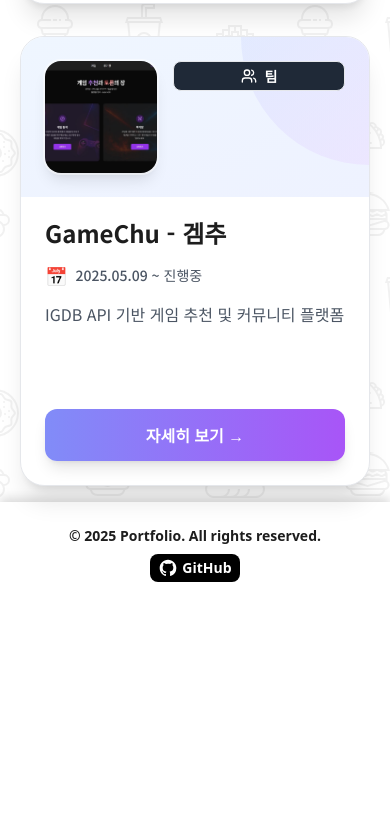
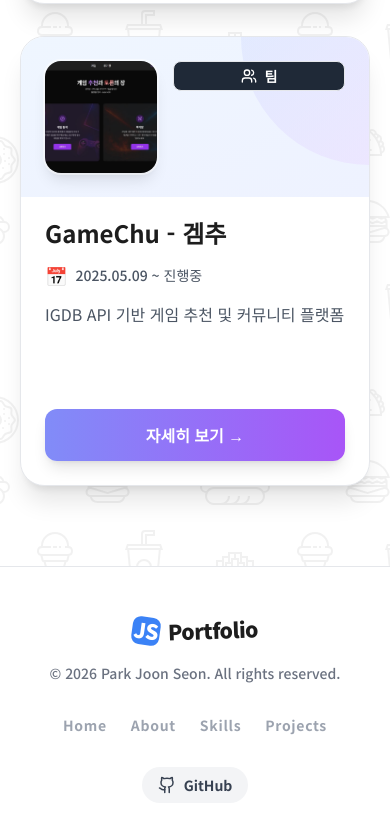
Before and after one commit to roastt1/Portfolio, a Next.js app: page / in a window 390 px wide. Shown: the part 4111-4944 px from the top of the page. Before the commit the page ends 4717 px from the top, so only its background shows below. Built offline with nearby package versions, Linux system fonts and the light colour scheme.

Commit message:
[feat] Footer UI변경 및 nav기능 추가

```diff
--- a/app/components/Footer.tsx
+++ b/app/components/Footer.tsx
@@ -1,29 +1,80 @@
+"use client";
+
+import { Logo } from "./Logo";
+
 export default function Footer() {
+    const scrollToSection = (id: string) => {
+        const el = document.getElementById(id);
+        if (el) {
+            el.scrollIntoView({ behavior: "smooth" });
+        } else {
+            window.scrollTo({ top: 0, behavior: "smooth" });
+        }
+    };
+
     return (
-        <footer className="mt-4 flex w-full flex-col items-center justify-center gap-2 bg-white py-6 text-center font-sans shadow-[-0px_-4px_10px_rgba(0,0,0,0.15)] dark:bg-dark-100 dark:text-white">
-            <p className="text-sm font-semibold sm:text-base">
-                © 2025 Portfolio. All rights reserved.
+        <footer className="relative mt-20 w-full border-t border-gray-200 bg-white py-12 backdrop-blur-md dark:border-gray-800 dark:bg-dark-100 dark:text-white">
+            <div className="mx-auto flex max-w-screen-xl flex-col items-center justify-between gap-8 px-6 md:flex-row md:gap-4">
+                {/* 로고 및 저작권 */}
+                <div className="flex flex-col items-center gap-4 md:items-start">
+                    <Logo onClick={() => scrollToSection("home")} size={28} />
+                    <p className="text-sm font-medium text-gray-500 dark:text-gray-400">
+                        © 2026 Park Joon Seon. All rights reserved.
                     </p>
+                </div>
+
+                {/* nav 링크 */}
+                <nav className="flex gap-6 text-sm font-bold uppercase tracking-wider text-gray-400 dark:text-gray-500">
+                    <button
+                        onClick={() => scrollToSection("home")}
+                        className="cursor-pointer transition-colors hover:text-blue-500"
+                    >
+                        Home
+                    </button>
+                    <button
+                        onClick={() => scrollToSection("about")}
+                        className="cursor-pointer transition-colors hover:text-blue-500"
+                    >
+                        About
+                    </button>
+                    <button
+                        onClick={() => scrollToSection("skills")}
+                        className="cursor-pointer transition-colors hover:text-blue-500"
+                    >
+                        Skills
+                    </button>
+                    <button
+                        onClick={() => scrollToSection("projects")}
+                        className="cursor-pointer transition-colors hover:text-blue-500"
+                    >
+                        Projects
+                    </button>
+                </nav>
+
+                {/* 깃허브 */}
                 <a
                     href="https://github.com/roastt1"
                     target="_blank"
                     rel="noopener noreferrer"
-                className="flex items-center gap-1 rounded-lg bg-black px-2 py-1 text-sm font-semibold text-white transition hover:brightness-[0.7] dark:border-dark-400 dark:bg-white dark:text-black sm:text-base"
+                    className="group flex items-center gap-2 rounded-full bg-gray-100 px-4 py-2 text-sm font-bold text-gray-700 transition-all hover:bg-black hover:text-white dark:bg-dark-200 dark:text-gray-300 dark:hover:bg-white dark:hover:text-black"
                 >
                     <svg
                         xmlns="http://www.w3.org/2000/svg"
+                        width="18"
+                        height="18"
                         viewBox="0 0 24 24"
-                    fill="currentColor"
-                    className="h-5 w-5"
+                        fill="none"
+                        stroke="currentColor" // text-white hover 적용
+                        strokeWidth="2"
+                        strokeLinecap="round"
+                        strokeLinejoin="round"
                     >
-                    <path
-                        fillRule="evenodd"
-                        d="M12 2C6.477 2 2 6.475 2 12c0 4.418 2.865 8.166 6.839 9.489.5.092.682-.217.682-.483 0-.237-.009-.868-.013-1.703-2.782.605-3.369-1.342-3.369-1.342-.454-1.154-1.11-1.461-1.11-1.461-.908-.62.069-.608.069-.608 1.003.07 1.532 1.03 1.532 1.03.892 1.53 2.341 1.088 2.91.832.092-.647.35-1.088.637-1.338-2.22-.253-4.555-1.11-4.555-4.942 0-1.091.39-1.984 1.029-2.683-.103-.253-.447-1.27.098-2.647 0 0 .84-.27 2.75 1.026A9.564 9.564 0 0112 6.844c.85.004 1.705.115 2.504.337 1.909-1.296 2.748-1.027 2.748-1.027.547 1.379.202 2.396.1 2.649.64.699 1.028 1.592 1.028 2.683 0 3.841-2.338 4.685-4.566 4.933.359.309.678.919.678 1.852 0 1.336-.012 2.415-.012 2.743 0 .269.18.58.688.481A10.003 10.003 0 0022 12c0-5.525-4.477-10-10-10z"
-                        clipRule="evenodd"
-                    />
+                        <path d="M15 22v-4a4.8 4.8 0 0 0-1-3.5c3 0 6-2 6-5.5.08-1.25-.27-2.48-1-3.5.28-1.15.28-2.35 0-3.5 0 0-1 0-3 1.5-2.64-.5-5.36-.5-8 0C6 2 5 2 5 2c-.3 1.15-.3 2.35 0 3.5A5.403 5.403 0 0 0 4 9c0 3.5 3 5.5 6 5.5-.39.49-.68 1.05-.85 1.65-.17.6-.22 1.23-.15 1.85v4" />
+                        <path d="M9 18c-4.51 2-5-2-7-2" />
                     </svg>
-                <span className="text-white dark:text-black">GitHub</span>
+                    <span>GitHub</span>
                 </a>
+            </div>
         </footer>
     );
 }
```
Lines whose indentation alone changed are shown as unchanged.
